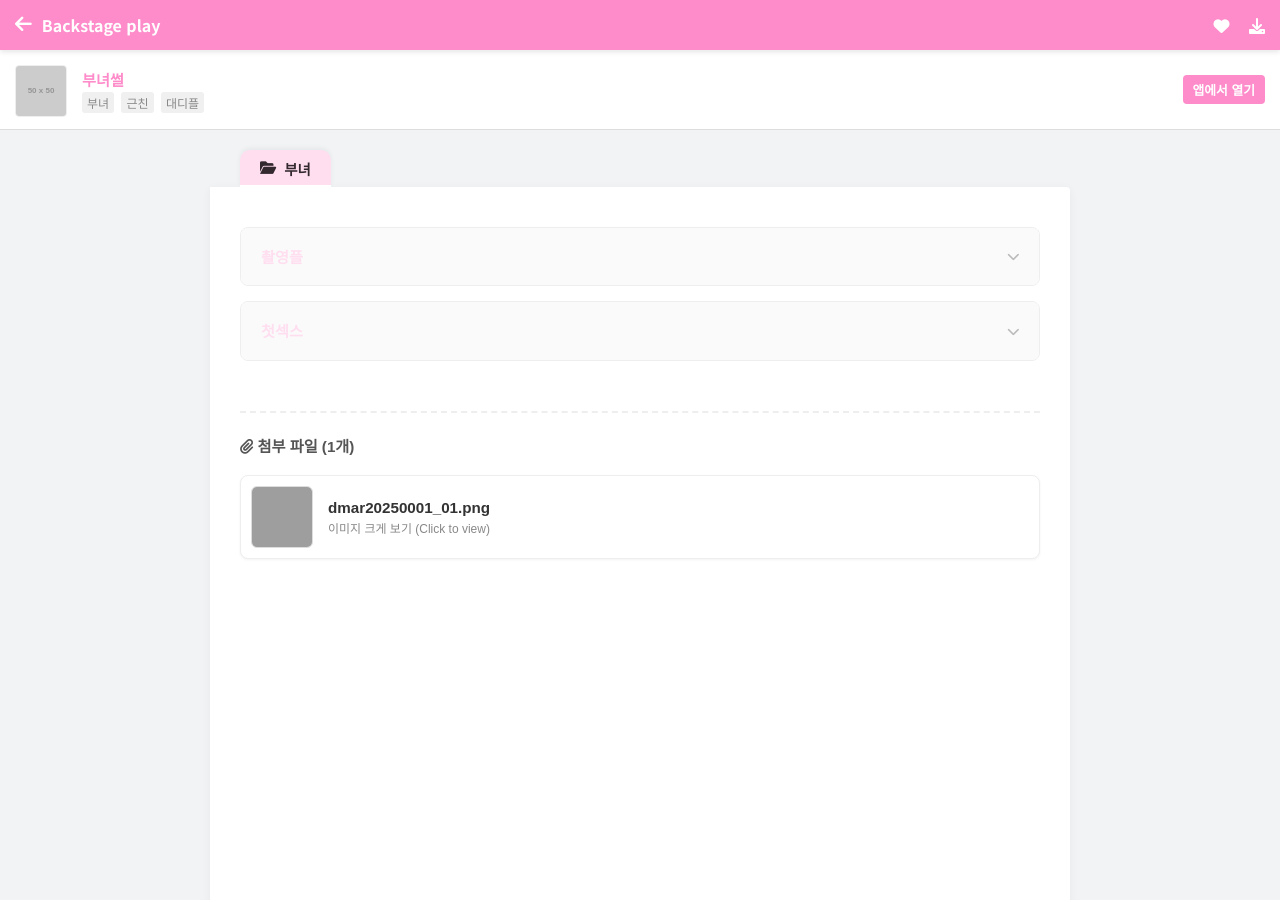
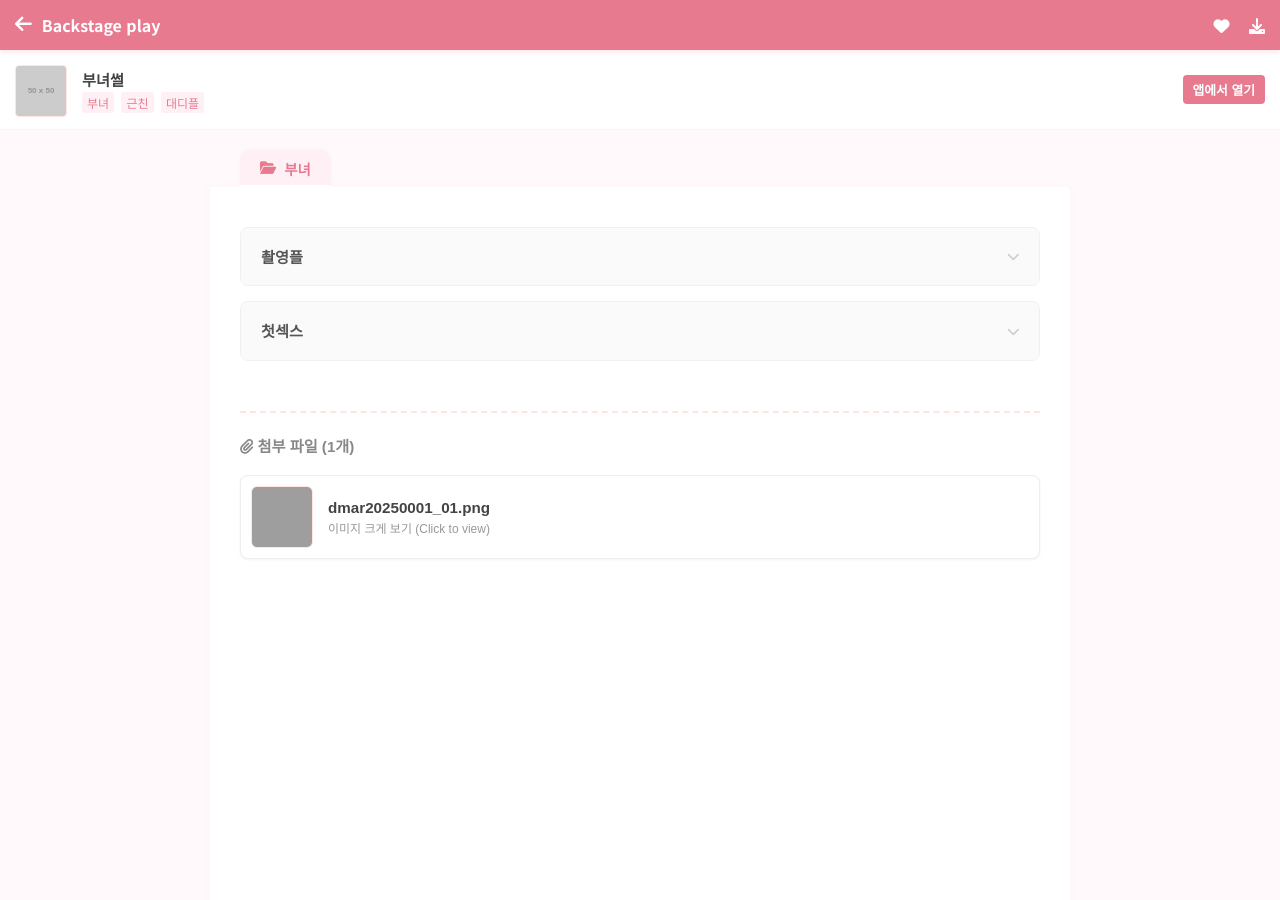
Before and after one commit to narelim/mag-ross-archive, a Jekyll site: the page built from secretposts/dmar20250001.md, in a window 1280 px wide and 900 px high. Built offline with Jekyll 4.4.1, drawn with Linux system fonts in a browser that asks for light colours; grey boxes are pictures that could not be loaded.

Commit message:
Update play-viewer.html

```diff
--- a/_layouts/play-viewer.html
+++ b/_layouts/play-viewer.html
@@ -8,18 +8,18 @@
     <link rel="stylesheet" href="https://cdnjs.cloudflare.com/ajax/libs/font-awesome/6.0.0/css/all.min.css">
 
     <style>
-        /* --- 기본 설정 --- */
+        /* --- 기본 설정 (사쿠라 테마) --- */
         body {
-            background-color: #f2f3f5; /* 앱 배경색 */
+            background-color: #FFF9FB; /* 배경: 아주 연한 핑크 화이트 */
             margin: 0;
-            padding-top: 130px; /* 헤더 높이만큼 띄우기 */
+            padding-top: 130px;
             font-family: 'Noto Sans KR', sans-serif;
-            color: #FE8CCA;
+            color: #333; /* 기본 글자는 가독성 좋게 진한 회색 */
         }
 
-        /* 1. 🔵 최상단 파란 헤더 (DLsite Play 느낌) */
+        /* 1. 🌸 최상단 헤더 (웜 핑크) */
         .app-header {
-            background-color: #FE8CCA;
+            background-color: #E87A90; /* 차분한 로즈 핑크 */
             color: white;
             height: 50px;
             display: flex;
@@ -28,7 +28,7 @@
             position: fixed;
             top: 0; left: 0; right: 0;
             z-index: 1000;
-            box-shadow: 0 2px 5px rgba(0,0,0,0.1);
+            box-shadow: 0 2px 5px rgba(232, 122, 144, 0.2); /* 그림자도 핑크톤 */
         }
         .back-btn {
             background: none; border: none; color: white;
@@ -38,53 +38,54 @@
         .app-icons i { margin-left: 15px; cursor: pointer; }
 
 
-        /* 2. ℹ️ 작품 정보 헤더 (썸네일 + 제목) */
+        /* 2. ℹ️ 작품 정보 헤더 */
         .info-header {
             background: white;
             padding: 15px;
             display: flex;
             gap: 15px;
             position: fixed;
-            top: 50px; left: 0; right: 0; /* 파란 헤더 바로 아래 */
+            top: 50px; left: 0; right: 0;
             z-index: 900;
-            border-bottom: 1px solid #ddd;
+            border-bottom: 1px solid #FFF0F5; /* 구분선 아주 연한 핑크 */
             height: 80px; box-sizing: border-box;
         }
         .info-thumb {
             width: 50px; height: 50px;
             border-radius: 4px; overflow: hidden;
-            border: 1px solid #eee; flex-shrink: 0;
+            border: 1px solid #FFE4E1; flex-shrink: 0;
         }
         .info-thumb img { width: 100%; height: 100%; object-fit: cover; }
         .info-text { flex: 1; display: flex; flex-direction: column; justify-content: center; }
-        .info-title { font-size: 0.95rem; font-weight: bold; margin-bottom: 4px; display: -webkit-box; -webkit-line-clamp: 1; -webkit-box-orient: vertical; overflow: hidden;}
-        .info-tags { font-size: 0.75rem; color: #888; }
-        .info-tags span { background: #f0f0f0; padding: 2px 5px; border-radius: 3px; margin-right: 4px; }
+        .info-title { font-size: 0.95rem; font-weight: bold; margin-bottom: 4px; display: -webkit-box; -webkit-line-clamp: 1; -webkit-box-orient: vertical; overflow: hidden; color: #444;}
+        .info-tags { font-size: 0.75rem; color: #999; }
+        .info-tags span { background: #FFF0F5; padding: 2px 5px; border-radius: 3px; margin-right: 4px; color: #E87A90; }
+
+        /* 앱에서 열기 버튼 */
         .open-app-btn {
-            background: #FE8CCA; color: white; border: none;
+            background: #E87A90; color: white; border: none;
             padding: 5px 10px; border-radius: 4px; font-weight: bold; font-size: 0.8rem;
             align-self: center; cursor: default;
         }
 
 
-        /* 3. 📂 폴더 탭 (계층 구조 느낌) */
+        /* 3. 📂 폴더 탭 */
         .folder-tab-bar {
             max-width: 800px; margin: 20px auto 0 auto;
             padding: 0 20px;
             display: flex;
         }
         .folder-tab {
-            background: #FFDEF0; /* 연한 파랑 */
-            color: #33282E;
+            background: #FFF0F5; /* 탭 배경: 연한 딸기우유색 */
+            color: #E87A90;       /* 글자: 로즈 핑크 */
             padding: 8px 20px;
-            border-radius: 10px 10px 0 0; /* 위쪽만 둥글게 */
+            border-radius: 10px 10px 0 0;
             font-weight: bold;
             font-size: 0.9rem;
             display: flex; align-items: center; gap: 8px;
             position: relative;
-            box-shadow: 0 -2px 5px rgba(0,0,0,0.05);
+            box-shadow: 0 -2px 5px rgba(0,0,0,0.02);
         }
-        /* 탭 아래 하얀 선 가리기용 */
         .folder-tab::after {
             content: ''; position: absolute; bottom: -2px; left: 0; right: 0;
             height: 4px; background: white;
@@ -94,82 +95,53 @@
         /* 4. 📄 텍스트 뷰어 (종이) */
         .viewer-paper {
             max-width: 800px;
-            margin: 0 auto 50px auto; /* 탭 바로 아래 */
+            margin: 0 auto 50px auto;
             background: #fff;
             padding: 40px 30px;
             min-height: 80vh;
-            box-shadow: 0 2px 10px rgba(0,0,0,0.05);
-            /* 모서리 둥글게 (탭 연결부 제외) */
+            box-shadow: 0 2px 10px rgba(232, 122, 144, 0.05); /* 그림자에 아주 살짝 핑크 섞기 */
             border-radius: 0 4px 4px 4px;
-            font-family: 'Noto Serif KR', serif; /* 본문은 명조체 */
+            font-family: 'Noto Serif KR', serif;
             line-height: 1.8;
             font-size: 1.05rem;
+            color: #333;
         }
 
-/* --- 📎 첨부파일 리스트 스타일 (업그레이드) --- */
+        /* --- 📎 첨부파일 리스트 스타일 --- */
         .attach-box {
             margin-top: 50px;
             padding-top: 20px;
-    border-top: 2px dashed #eee;
+            border-top: 2px dashed #FFE4E1; /* 점선도 핑크 */
         }
         .attach-title {
-    font-size: 0.95rem;
-    font-weight: bold;
-    color: #555;
-    margin-bottom: 15px;
-    font-family: sans-serif;
+            font-size: 0.95rem; font-weight: bold; color: #888;
+            margin-bottom: 15px; font-family: sans-serif;
         }
 
         /* 버튼 디자인 */
         .file-btn {
-    display: flex;
-    align-items: center;
-    gap: 15px; /* 썸네일과 글자 사이 간격 */
-    background: #fff;
-    border: 1px solid #eee;
-    padding: 10px;
-    margin-bottom: 10px;
-    border-radius: 8px; /* 둥근 모서리 */
-    cursor: pointer;
-    text-align: left;
-    font-family: sans-serif;
-    color: #444;
-    transition: all 0.2s;
-    width: 100%; /* 버튼 꽉 채우기 */
+            display: flex; align-items: center; gap: 15px;
+            background: #fff; border: 1px solid #eee;
+            padding: 10px; margin-bottom: 10px; border-radius: 8px;
+            cursor: pointer; text-align: left; font-family: sans-serif;
+            color: #444; transition: all 0.2s; width: 100%;
             box-shadow: 0 1px 3px rgba(0,0,0,0.05);
         }
         .file-btn:hover {
-    background: #f0f8ff;
-    border-color: #E6007E;
-    transform: translateY(-2px); /* 살짝 떠오르는 효과 */
+            background: #FFF0F5; /* 호버 시 연한 핑크 배경 */
+            border-color: #E87A90; /* 테두리 로즈 핑크 */
+            transform: translateY(-2px);
         }
 
-/* 🖼️ 썸네일 이미지 스타일 */
+        /* 썸네일 */
         .file-thumb-img {
-    width: 60px;          /* 가로 크기 */
-    height: 60px;         /* 세로 크기 */
-    border-radius: 6px;   /* 썸네일도 둥글게 */
-    object-fit: cover;    /* 이미지가 찌그러지지 않고 꽉 차게 */
-    border: 1px solid #ddd;
-    background-color: #eee;
+            width: 60px; height: 60px; border-radius: 6px;
+            object-fit: cover; border: 1px solid #FFE4E1; background-color: #FFF0F5;
         }
 
-/* 파일명 텍스트 */
-.file-info {
-    display: flex;
-    flex-direction: column;
-    justify-content: center;
-}
-.file-name {
-    font-size: 0.95rem;
-    font-weight: bold;
-    color: #333;
-    margin-bottom: 3px;
-}
-.file-sub {
-    font-size: 0.75rem;
-    color: #888;
-}
+        .file-info { display: flex; flex-direction: column; justify-content: center; }
+        .file-name { font-size: 0.95rem; font-weight: bold; color: #444; margin-bottom: 3px; }
+        .file-sub { font-size: 0.75rem; color: #999; }
 
 
         /* 이미지 모달 */
@@ -185,69 +157,60 @@
         /* --- 아코디언(접이식) 스타일 --- */
         details {
             background: #fff;
-    border: 1px solid #eee;
+            border: 1px solid #f0f0f0;
             border-radius: 8px;
-    margin-bottom: 15px; /* 박스 간격 */
+            margin-bottom: 15px;
             overflow: hidden;
             transition: all 0.3s;
         }
 
-/* 제목 부분 (클릭하는 곳) */
+        /* 제목 부분 */
         summary {
             background: #fafafa;
             padding: 15px 20px;
             font-weight: bold;
-    font-family: 'Noto Sans KR', sans-serif; /* 제목은 고딕이 어울림 */
+            font-family: 'Noto Sans KR', sans-serif;
             font-size: 0.95rem;
-    color: #FFDEF0;
+            color: #555; /* 평소엔 잘 보이게 회색 */
             cursor: pointer;
-    list-style: none; /* 기본 화살표 제거 */
-    display: flex;
-    justify-content: space-between;
-    align-items: center;
+            list-style: none;
+            display: flex; justify-content: space-between; align-items: center;
         }
-/* 크롬 등에서 기본 화살표 숨기기 */
         summary::-webkit-details-marker { display: none; }
 
         /* 마우스 올렸을 때 */
-summary:hover { background: #f0f8ff; color: #FE8CCA; }
+        summary:hover { background: #FFF0F5; color: #E87A90; }
 
-/* 제목 옆에 화살표 아이콘 만들기 */
+        /* 화살표 */
         summary::after {
-    content: '\f078'; /* FontAwesome 아래 화살표 */
-    font-family: "Font Awesome 5 Free";
-    font-weight: 900;
-    transition: transform 0.3s;
-    font-size: 0.8rem;
-    color: #bbb;
+            content: '\f078'; font-family: "Font Awesome 5 Free"; font-weight: 900;
+            transition: transform 0.3s; font-size: 0.8rem; color: #ccc;
         }
 
-/* 펼쳐졌을 때 스타일 */
+        /* 펼쳐졌을 때 */
         details[open] {
-    border-color: #FE8CCA; /* 테두리 파란색으로 강조 */
-    box-shadow: 0 4px 10px rgba(64, 134, 244, 0.1);
+            border-color: #E87A90; /* 테두리 핑크 */
+            box-shadow: 0 4px 10px rgba(232, 122, 144, 0.1);
         }
         details[open] summary {
-    border-bottom: 1px solid #eee;
-    color: #FE8CCA;
+            border-bottom: 1px solid #FFF0F5;
+            color: #E87A90; /* 제목 핑크색으로 변신 */
+            background: #FFF9FB;
         }
         details[open] summary::after {
-    transform: rotate(180deg); /* 화살표 뒤집기 */
-    color: #FE8CCA;
+            transform: rotate(180deg);
+            color: #E87A90;
         }
 
-/* _layouts/play-viewer.html 의 <style> 안쪽 */
-
+        /* 내용 */
         details .details-content {
             padding: 20px;
             line-height: 1.8;
             color: #333;
             background: #fff;
             white-space: pre-wrap;
-    word-break: break-all; /* 긴 영어 단어도 잘라서 줄바꿈 */
+            word-break: break-all;
         }
-
-
     </style>
 </head>
 <body>
@@ -266,7 +229,7 @@ details .details-content {
     <div class="info-header">
         <div class="info-thumb">
             {% if page.image %}
-                <img src="{{ page.image | relative_url }}">
+                <img src="{{ '/assets/img/' | append: page.image | relative_url }}">
             {% else %}
                 <img src="https://via.placeholder.com/50x50?text=No+Img">
             {% endif %}
```
Lines whose indentation alone changed are shown as unchanged.
